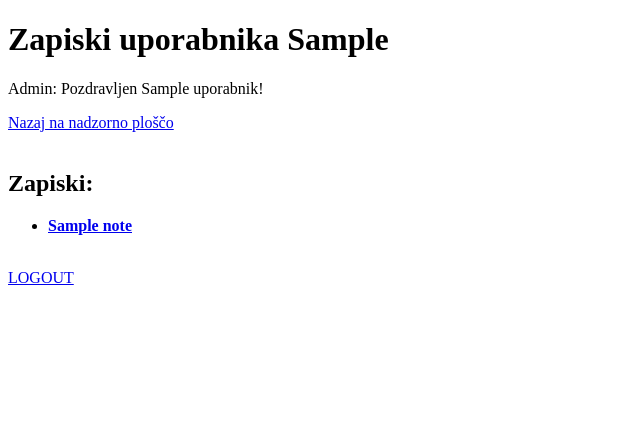
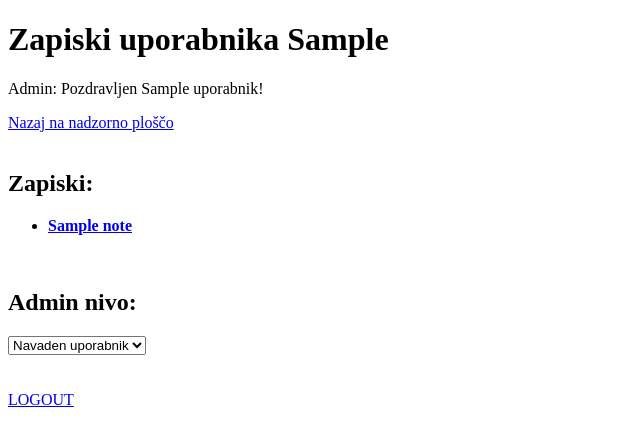
Before and after one commit to ahmedmuhamedovic3-lgtm/testOPR, a Flask app: template templates/admin_user_notes.html in a window 1280 px wide. Shown: the top 446 px of the page, without its empty margins (0-640 px from the left). Run offline with Flask 3, Linux system fonts and the light colour scheme; the template is opened without the code that fills it: most values are stand-ins (such as "Sample title", 1, 10 or a date in 2020).

Commit message:
nadaljevanje na adminu

```diff
--- a/db.json
+++ b/db.json
@@ -1 +1 @@
-{"users": {"1": {"username": "abc", "password": "abc", "admin": 0, "note": {}}, "2": {"username": "poskus", "password": "poskus", "admin": 0, "note": {"19346bad-cc6d-4643-95af-b3e9787c6113": {"title": "Test", "content": "To je test."}, "db814c6c-201e-429f-8a5b-feda58c864c9": {"title": "Drugi test", "content": "To je drugi test."}}}, "3": {"username": "admin", "password": "admin", "admin": 2, "note": {"f77d77de-d9a2-4615-8dbb-537e6d05238c": {"content": "To je admin test.", "title": "Admin Test"}}}, "4": {"username": "ivan", "password": "1234", "admin": 0, "note": {"d756412a-f6c4-4bef-a85c-cf4b936d8fcb": {"content": "jaz sem ivan", "title": "ivan"}}}}}
+{"users": {"1": {"username": "abc", "password": "abc", "admin": 0, "note": {}}, "2": {"username": "poskus", "password": "poskus", "admin": 0, "note": {"19346bad-cc6d-4643-95af-b3e9787c6113": {"title": "Test", "content": "To je test."}}}, "3": {"username": "admin", "password": "admin", "admin": 2, "note": {"f77d77de-d9a2-4615-8dbb-537e6d05238c": {"title": "Admin Test", "content": "To je admin test."}}}, "4": {"username": "ivan", "password": "1234", "admin": 0, "note": {"d756412a-f6c4-4bef-a85c-cf4b936d8fcb": {"content": "jaz sem ivan", "title": "ivan"}}}}}
--- a/templates/admin.html
+++ b/templates/admin.html
@@ -12,6 +12,9 @@
             <li><a href="/admin/user/{{ user.username }}">{{ user.username }}</a></li>
         {% endfor %}
     </ul>
+    <br>
+    <a href="/dashboard">Nazaj na dashboard</a>
+    <br>
     <a href="/logout">LOGOUT</a>
 </body>
 </html>
--- a/templates/admin_user_notes.html
+++ b/templates/admin_user_notes.html
@@ -1,8 +1,10 @@
 <!DOCTYPE html>
 <html lang="en">
+
 <head>
     <title>Admin - {{ target_user }} Notes</title>
 </head>
+
 <body>
     <h1>Zapiski uporabnika {{ target_user }}</h1>
     <p>Admin: Pozdravljen {{ uporabnik }}!</p>
@@ -10,17 +12,31 @@
     <br><br>
 
     {% if notes %}
-        <h2>Zapiski:</h2>
-        <ul>
+    <h2>Zapiski:</h2>
+    <ul>
         {% for id, note in notes.items() %}
-            <li><strong><a href="/dashboard/{{ id }}?user={{ target_user }}">{{ note.title }}</a></strong></li>
+        <li><strong><a href="/dashboard/{{ id }}?user={{ target_user }}">{{ note.title }}</a></strong></li>
         {% endfor %}
-        </ul>
+    </ul>
     {% else %}
-        <p>No notes for this user.</p>
+    <p>No notes for this user.</p>
     {% endif %}
 
     <br>
+    <h2>Admin nivo:</h2>
+    <select id="user-role" onchange="updateRole()">
+        <option value="0" {% if admin==0 %}selected{% endif %}>Navaden uporabnik</option>
+        <option value="1" {% if admin==1 %}selected{% endif %}>Moderator</option>
+        <option value="2" {% if admin==2 %}selected{% endif %}>Admin</option>
+    </select>
+    <br>
+    <br>
+    <br>
     <a href="/logout">LOGOUT</a>
 </body>
+
 </html>
+
+<script>
+
+</script>
```
